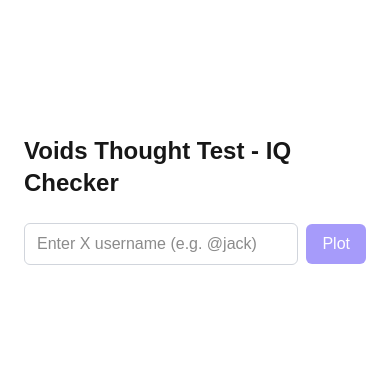
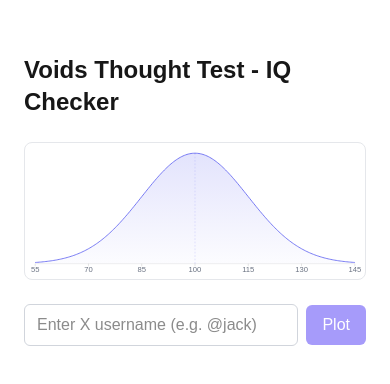
Before and after one commit to jasonthepenguin/sycophancy, a Next.js app: page / in a window 390 px wide. Shown: the part 190-574 px from the top of the page. Built offline with nearby package versions, Linux system fonts and the light colour scheme.

Commit message:
Add bellcurve desktop and mobile view

```diff
--- a/src/app/page.tsx
+++ b/src/app/page.tsx
@@ -34,10 +34,57 @@ export default function Home() {
   const [error, setError] = useState<string | null>(null);
   const [loading, setLoading] = useState(false);
 
+  // Chart constants and helpers
+  const WIDTH = 800;
+  const HEIGHT = 320;
+  const MARGIN = { top: 24, right: 24, bottom: 36, left: 24 } as const;
+  const baselineY = HEIGHT - MARGIN.bottom;
+  const chartTopY = MARGIN.top;
+  const chartHeight = baselineY - chartTopY;
+  const plotWidth = WIDTH - MARGIN.left - MARGIN.right;
+  const IQ_MIN = 55;
+  const IQ_MAX = 145;
+  const IQ_RANGE = IQ_MAX - IQ_MIN;
+  const MAX_PDF = 1 / Math.sqrt(2 * Math.PI);
+
+  function pdfAtIQ(iqValue: number): number {
+    const z = (iqValue - 100) / 15;
+    return Math.exp(-0.5 * z * z) / Math.sqrt(2 * Math.PI);
+  }
+
+  function xyForIQ(iqValue: number): { x: number; y: number } {
+    const clamped = Math.max(IQ_MIN, Math.min(IQ_MAX, iqValue));
+    const t = (clamped - IQ_MIN) / IQ_RANGE;
+    const x = MARGIN.left + t * plotWidth;
+    const yNorm = pdfAtIQ(clamped) / MAX_PDF;
+    const y = baselineY - yNorm * chartHeight;
+    return { x, y };
+  }
+
+  const curvePath = useMemo(() => {
+    const n = 240;
+    let d = "";
+    for (let i = 0; i <= n; i += 1) {
+      const t = i / n;
+      const iqVal = IQ_MIN + IQ_RANGE * t;
+      const { x, y } = xyForIQ(iqVal);
+      d += i === 0 ? `M ${x} ${y}` : ` L ${x} ${y}`;
+    }
+    return d;
+  }, []);
+
+  const ticks = useMemo(() => [55, 70, 85, 100, 115, 130, 145], []);
+
   const iq = useMemo(() => {
     if (!profile) return null;
     return randomIqFor(profile.username.toLowerCase());
   }, [profile]);
+
+  const marker = useMemo(() => {
+    if (iq === null || !profile) return null;
+    const { x, y } = xyForIQ(iq);
+    return { xPct: (x / WIDTH) * 100, yPct: (y / HEIGHT) * 100 };
+  }, [iq, profile]);
 
   const onFetch = useCallback(async () => {
     const handle = username.replace(/^@/, "").trim();
@@ -63,11 +110,91 @@ export default function Home() {
     <div className="min-h-screen p-6 sm:p-10 flex flex-col items-center justify-center gap-6 -mt-8 sm:-mt-12">
       <h1 className="text-2xl sm:text-3xl font-semibold">Voids Thought Test - IQ Checker</h1>
 
-      {/* Result preview (no chart) */}
-      {profile && iq !== null && (
-        <div className="w-full max-w-md rounded-lg border border-gray-200 dark:border-zinc-700 bg-white dark:bg-zinc-900 p-4 flex items-center gap-3">
-          {profile.profile_image_url && (
-            <div className="relative h-12 w-12 rounded-full ring-2 ring-indigo-500 overflow-hidden">
+      {/* Bell Curve Chart */}
+      <div className="w-full max-w-3xl">
+        <div className="relative w-full rounded-lg border border-gray-200 dark:border-zinc-700 bg-white dark:bg-zinc-900">
+          <div className="relative w-full" style={{ aspectRatio: `${WIDTH} / ${HEIGHT}` }}>
+            <svg
+              viewBox={`0 0 ${WIDTH} ${HEIGHT}`}
+              preserveAspectRatio="none"
+              className="absolute inset-0 h-full w-full"
+            >
+              <defs>
+                <linearGradient id="curveGradient" x1="0" x2="0" y1="0" y2="1">
+                  <stop offset="0%" stopColor="#6366F1" stopOpacity="0.18" />
+                  <stop offset="100%" stopColor="#6366F1" stopOpacity="0.02" />
+                </linearGradient>
+              </defs>
+
+              {/* Baseline */}
+              <line
+                x1={MARGIN.left}
+                y1={baselineY}
+                x2={WIDTH - MARGIN.right}
+                y2={baselineY}
+                stroke="currentColor"
+                strokeOpacity={0.15}
+              />
+
+              {/* Ticks */}
+              {ticks.map((t) => {
+                const tx = MARGIN.left + ((t - IQ_MIN) / IQ_RANGE) * plotWidth;
+                return (
+                  <g key={t}>
+                    <line
+                      x1={tx}
+                      y1={baselineY}
+                      x2={tx}
+                      y2={baselineY + 6}
+                      stroke="currentColor"
+                      strokeOpacity={0.25}
+                    />
+                    <text
+                      x={tx}
+                      y={baselineY + 20}
+                      textAnchor="middle"
+                      className="fill-gray-500 text-[18px] sm:text-[12px]"
+                    >
+                      {t}
+                    </text>
+                  </g>
+                );
+              })}
+
+              {/* Mean guide at 100 */}
+              <line
+                x1={MARGIN.left + ((100 - IQ_MIN) / IQ_RANGE) * plotWidth}
+                y1={chartTopY}
+                x2={MARGIN.left + ((100 - IQ_MIN) / IQ_RANGE) * plotWidth}
+                y2={baselineY}
+                stroke="#6366F1"
+                strokeOpacity={0.4}
+                strokeDasharray="4 4"
+              />
+
+              {/* Curve area (approx) */}
+              <path
+                d={`${curvePath} L ${WIDTH - MARGIN.right} ${baselineY} L ${MARGIN.left} ${baselineY} Z`}
+                fill="url(#curveGradient)"
+                stroke="none"
+              />
+
+              {/* Curve stroke */}
+              <path d={curvePath} fill="none" stroke="#6366F1" strokeWidth={2} />
+            </svg>
+
+            {/* Avatar marker overlay */}
+            {marker && profile && profile.profile_image_url && (
+              <div className="absolute inset-0 pointer-events-none">
+                <div
+                  className="absolute flex flex-col items-center"
+                  style={{
+                    left: `${marker.xPct}%`,
+                    top: `${marker.yPct}%`,
+                    transform: "translate(-50%, -50%)",
+                  }}
+                >
+                  <div className="relative h-10 w-10 sm:h-12 sm:w-12 rounded-full ring-2 ring-indigo-600 overflow-hidden shadow-md">
                     <Image
                       src={profile.profile_image_url.replace("_normal", "_400x400")}
                       alt={profile.username}
@@ -76,13 +203,15 @@ export default function Home() {
                       className="object-cover"
                     />
                   </div>
-          )}
-          <div className="flex-1">
-            <div className="text-sm font-medium">@{profile.username}</div>
-            <div className="text-sm text-gray-600 dark:text-gray-300">Random IQ: {iq}</div>
+                  <div className="mt-1 text-[10px] sm:text-xs font-medium text-gray-800 dark:text-gray-100 bg-white/80 dark:bg-black/40 px-1.5 py-0.5 rounded">
+                    IQ {iq}
+                  </div>
                 </div>
               </div>
             )}
+          </div>
+        </div>
+      </div>
 
       {/* Input */}
       <div className="w-full max-w-md flex items-center gap-2">
```
Lines whose indentation alone changed are shown as unchanged.
